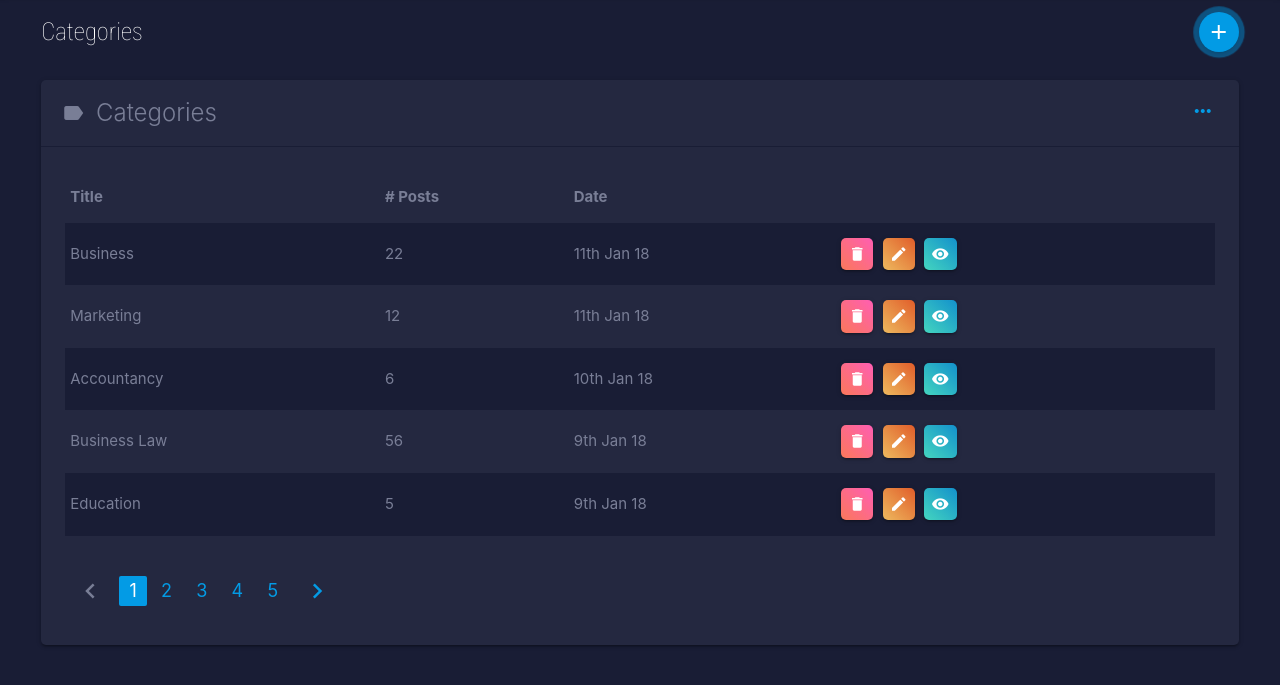
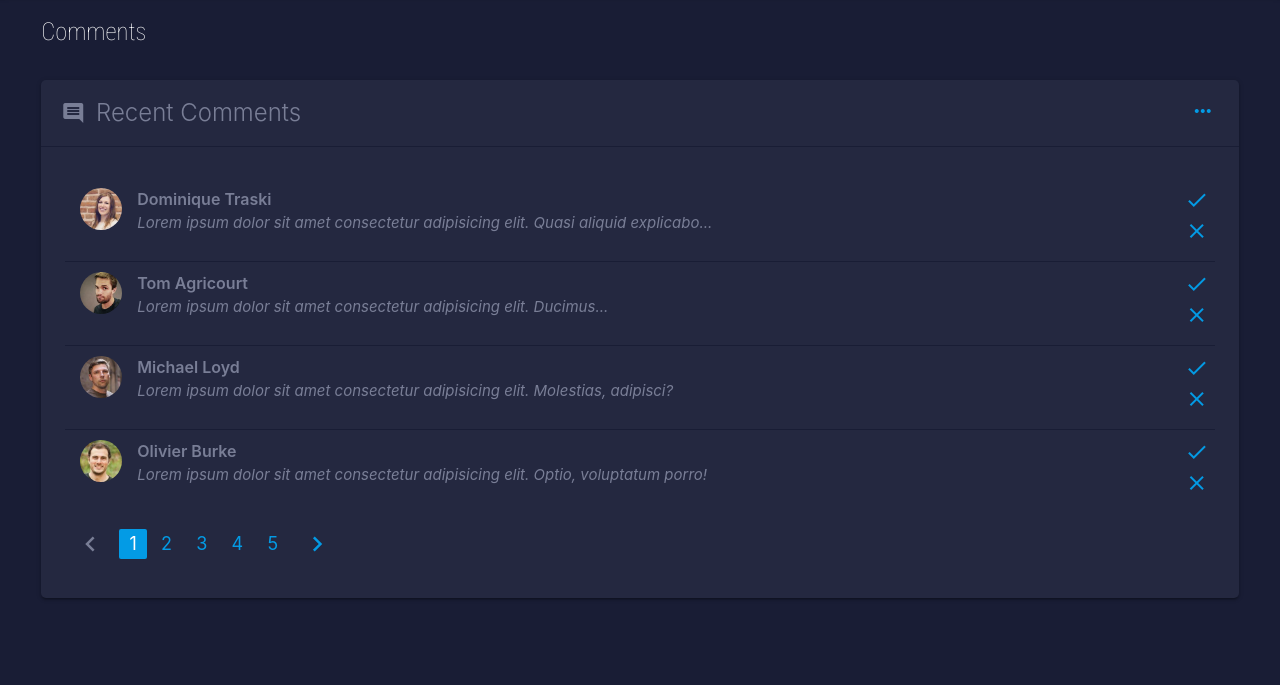
Before and after one commit to balazimichal/materializecss-npm-adminify, a website: page dev/comments.html in a window 1280 px wide. Shown: the part 67-752 px from the top of the page. Drawn offline with nearby package versions, Linux system fonts and the light colour scheme.

Commit message:
feat - comments section
Added comments section.

```diff
--- a/dev/comments.html
+++ b/dev/comments.html
@@ -25,8 +25,8 @@
                             <ul class="right hide-on-med-and-down">
                                 <li><a href="index.html"><i class="material-icons left">dashboard</i>Dashboard</a></li>
                                 <li><a href="posts.html"><i class="material-icons left">create</i>Posts</a></li>
-                                <li class="active"><a href="categories.html"><i class="material-icons left">label</i>Categories</a></li>
-                                <li><a href="comments.html"><i class="material-icons left">comment</i>Comments</a></li>
+                                <li><a href="categories.html"><i class="material-icons left">label</i>Categories</a></li>
+                                <li class="active"><a href="comments.html"><i class="material-icons left">comment</i>Comments</a></li>
                                 <li><a href="users.html"><i class="material-icons left">group</i>Users</a></li>
                                 <li><a href="logout.html"><i class="material-icons left">power_settings_new</i>Logout</a></li>
                             </ul>
@@ -59,8 +59,8 @@
             </li>
             <li><a href="index.html"><i class="material-icons left">dashboard</i>Dashboard</a></li>
             <li><a href="posts.html"><i class="material-icons left">create</i>Posts</a></li>
-            <li class="active"><a href="categories.html"><i class="material-icons left">label</i>Categories</a></li>
-            <li><a href="comments.html"><i class="material-icons left">comment</i>Comments</a></li>
+            <li><a href="categories.html"><i class="material-icons left">label</i>Categories</a></li>
+            <li class="active"><a href="comments.html"><i class="material-icons left">comment</i>Comments</a></li>
             <li><a href="users.html"><i class="material-icons left">group</i>Users</a></li>
             <li><a href="logout.html"><i class="material-icons left">power_settings_new</i>Logout</a></li>
         </ul>
@@ -74,120 +74,67 @@
             <!-- ROW: Page title  -->
             <div class="row">
                 <div class="col s6">
-                    <h5 class="white-text left page-title">Categories</h5>
+                    <h5 class="white-text left page-title">Comments</h5>
                 </div>
                 <div class="col s6">
-                    <a href="#modal" class="btn-floating waves-effect waves-light right modal-trigger pulse"><i class="material-icons">add</i></a>
-
-                    <!-- ROW: Modal  -->
-                    <div id="modal" class="modal">
-                        <div class="modal-content">
-                            <h4>Add Category</h4>
-                            <form>
-                                <div class="input-field">
-                                    <input type="text" id="title">
-                                    <label for="title">Category Title</label>
-                                </div>
-                            </form>
-                        </div>
-                        <div class="modal-footer">
-                            <a href="#!" class="modal-action modal-close btn waves-effect waves-light white-text">Submit</a>
-                        </div>
-                    </div>
                 </div>
             </div>
 
 
             <!-- ROW: Overview cards  -->
             <div class="row">
-                <div class="col s12">
+                <div class="col m12">
                     <div class="card">
                         <div class="card-title section">
-                            <i class="material-icons">label</i>
-                            Categories<a href="#!" class=""><i class="material-icons right">more_horiz</i></a>
+                            <i class="material-icons">insert_comment</i>
+                            Recent Comments<a href="#!" class=""><i class="material-icons right">more_horiz</i></a>
                         </div>
                         <div class="card-content">
 
+                            <ul class="collection">
+                                <li class="collection-item avatar">
+                                    <img src="images/user1.jpg" alt="" class="circle">
+                                    <span class="title">Dominique Traski</span>
+                                    <p>Lorem ipsum dolor sit amet consectetur adipisicing elit. Quasi aliquid
+                                        explicabo...</p>
+                                    <span class="secondary-content">
+                                        <a href="#!" class="approve"><i class="material-icons">check</i></a>
+                                        <a href="#!" class="deny"><i class="material-icons">clear</i></a>
+                                    </span>
+                                </li>
+                                <li class="collection-item avatar">
+                                    <img src="images/user2.jpg" alt="" class="circle">
+                                    <span class="title">Tom Agricourt</span>
+                                    <p>Lorem ipsum dolor sit amet consectetur adipisicing elit. Ducimus...
+                                    </p>
+                                    <span class="secondary-content">
+                                        <a href="#!" class="approve"><i class="material-icons">check</i></a>
+                                        <a href="#!" class="deny"><i class="material-icons">clear</i></a>
+                                    </span>
 
-
-                            <table class="striped responsive-table">
-                                <thead>
-                                    <tr>
-                                        <th>Title</th>
-                                        <th># Posts</th>
-                                        <th>Date</th>
-                                        <th>&nbsp;</th>
-                                    </tr>
-                                </thead>
-
-                                <tbody>
-                                    <tr>
-                                        <td>Business</td>
-                                        <td>22</td>
-                                        <td>11th Jan 18</td>
-                                        <td>
-                                            <a class="btn-floating waves-effect waves-light btn-small center adminify-red"><i
-                                                    class="material-icons">delete</i></a>
-                                            <a class="btn-floating waves-effect waves-light btn-small center adminify-orange"><i
-                                                    class="material-icons">edit</i></a>
-                                            <a class="btn-floating waves-effect waves-light btn-small center adminify-green"><i
-                                                    class="material-icons">visibility</i></a>
-                                        </td>
-                                    </tr>
-                                    <tr>
-                                        <td>Marketing</td>
-                                        <td>12</td>
-                                        <td>11th Jan 18</td>
-                                        <td>
-                                            <a class="btn-floating waves-effect waves-light btn-small center adminify-red"><i
-                                                    class="material-icons">delete</i></a>
-                                            <a class="btn-floating waves-effect waves-light btn-small center adminify-orange"><i
-                                                    class="material-icons">edit</i></a>
-                                            <a class="btn-floating waves-effect waves-light btn-small center adminify-green"><i
-                                                    class="material-icons">visibility</i></a>
-                                        </td>
-                                    </tr>
-                                    <tr>
-                                        <td>Accountancy</td>
-                                        <td>6</td>
-                                        <td>10th Jan 18</td>
-                                        <td>
-                                            <a class="btn-floating waves-effect waves-light btn-small center adminify-red"><i
-                                                    class="material-icons">delete</i></a>
-                                            <a class="btn-floating waves-effect waves-light btn-small center adminify-orange"><i
-                                                    class="material-icons">edit</i></a>
-                                            <a class="btn-floating waves-effect waves-light btn-small center adminify-green"><i
-                                                    class="material-icons">visibility</i></a>
-                                        </td>
-                                    </tr>
-                                    <tr>
-                                        <td>Business Law</td>
-                                        <td>56</td>
-                                        <td>9th Jan 18</td>
-                                        <td>
-                                            <a class="btn-floating waves-effect waves-light btn-small center adminify-red"><i
-                                                    class="material-icons">delete</i></a>
-                                            <a class="btn-floating waves-effect waves-light btn-small center adminify-orange"><i
-                                                    class="material-icons">edit</i></a>
-                                            <a class="btn-floating waves-effect waves-light btn-small center adminify-green"><i
-                                                    class="material-icons">visibility</i></a>
-                                        </td>
-                                    </tr>
-                                    <tr>
-                                        <td>Education</td>
-                                        <td>5</td>
-                                        <td>9th Jan 18</td>
-                                        <td>
-                                            <a class="btn-floating waves-effect waves-light btn-small center adminify-red"><i
-                                                    class="material-icons">delete</i></a>
-                                            <a class="btn-floating waves-effect waves-light btn-small center adminify-orange"><i
-                                                    class="material-icons">edit</i></a>
-                                            <a class="btn-floating waves-effect waves-light btn-small center adminify-green"><i
-                                                    class="material-icons">visibility</i></a>
-                                        </td>
-                                    </tr>
-                                </tbody>
-                            </table>
+                                </li>
+                                <li class="collection-item avatar">
+                                    <img src="images/user3.jpg" alt="" class="circle">
+                                    <span class="title">Michael Loyd</span>
+                                    <p>Lorem ipsum dolor sit amet consectetur adipisicing elit. Molestias, adipisci?
+                                    </p>
+                                    <span class="secondary-content">
+                                        <a href="#!" class="approve"><i class="material-icons">check</i></a>
+                                        <a href="#!" class="deny"><i class="material-icons">clear</i></a>
+                                    </span>
+                                </li>
+                                <li class="collection-item avatar">
+                                    <img src="images/user4.jpg" alt="" class="circle">
+                                    <span class="title">Olivier Burke</span>
+                                    <p>Lorem ipsum dolor sit amet consectetur adipisicing elit. Optio, voluptatum
+                                        porro!
+                                    </p>
+                                    <span class="secondary-content">
+                                        <a href="#!" class="approve"><i class="material-icons">check</i></a>
+                                        <a href="#!" class="deny"><i class="material-icons">clear</i></a>
+                                    </span>
+                                </li>
+                            </ul>
 
                             <ul class="pagination">
                                 <li class="disabled"><a href="#!"><i class="material-icons">chevron_left</i></a></li>
@@ -250,6 +197,24 @@
             // select
             $('select').formSelect();
 
+            // approve - deny
+            $('.approve').click(function (e) {
+                e.preventDefault();
+                M.toast({
+                    html: 'Comment Approved',
+                    displayLength: 3000,
+                    classes: 'adminify-toast-ok'
+                })
+            })
+            $('.deny').click(function (e) {
+                e.preventDefault();
+                M.toast({
+                    html: 'Comment Denied',
+                    displayLength: 3000,
+                    classes: 'adminify-toast-ok'
+                })
+            })
+
 
         });
     </script>
```
